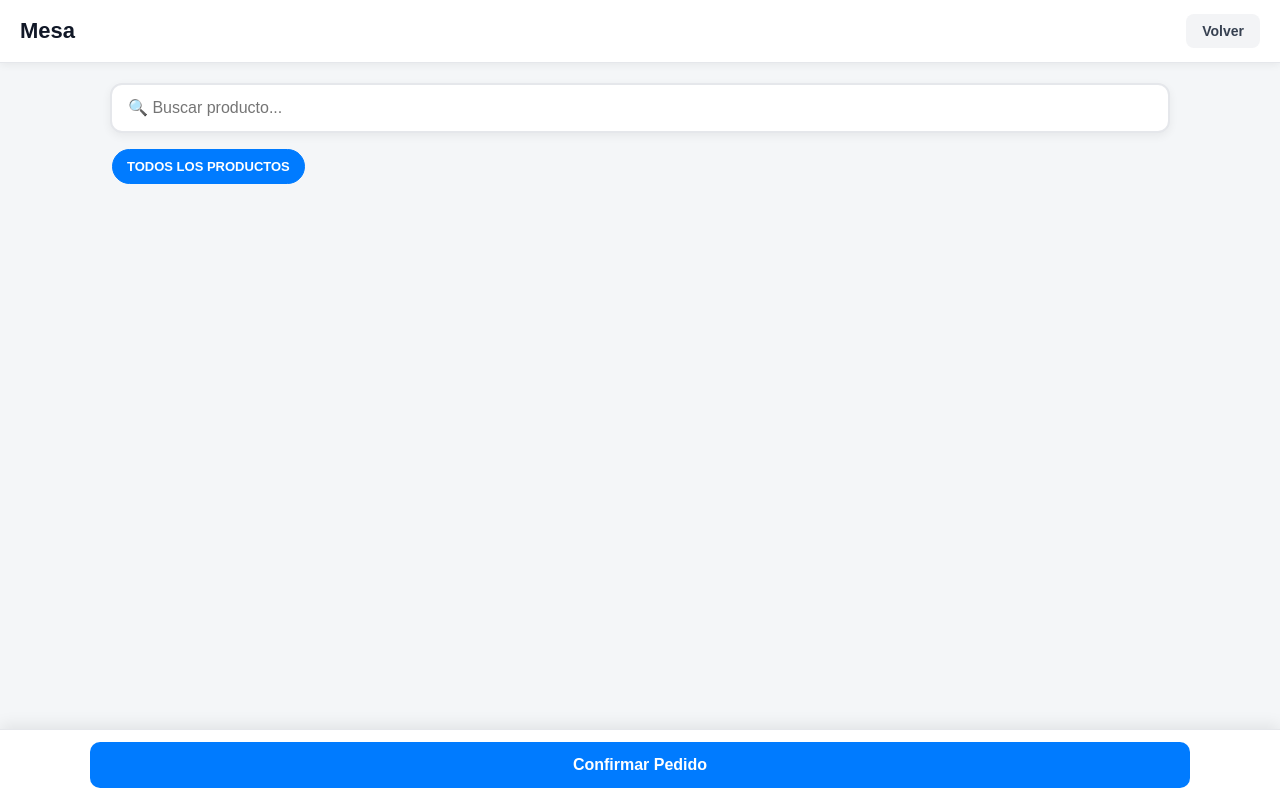
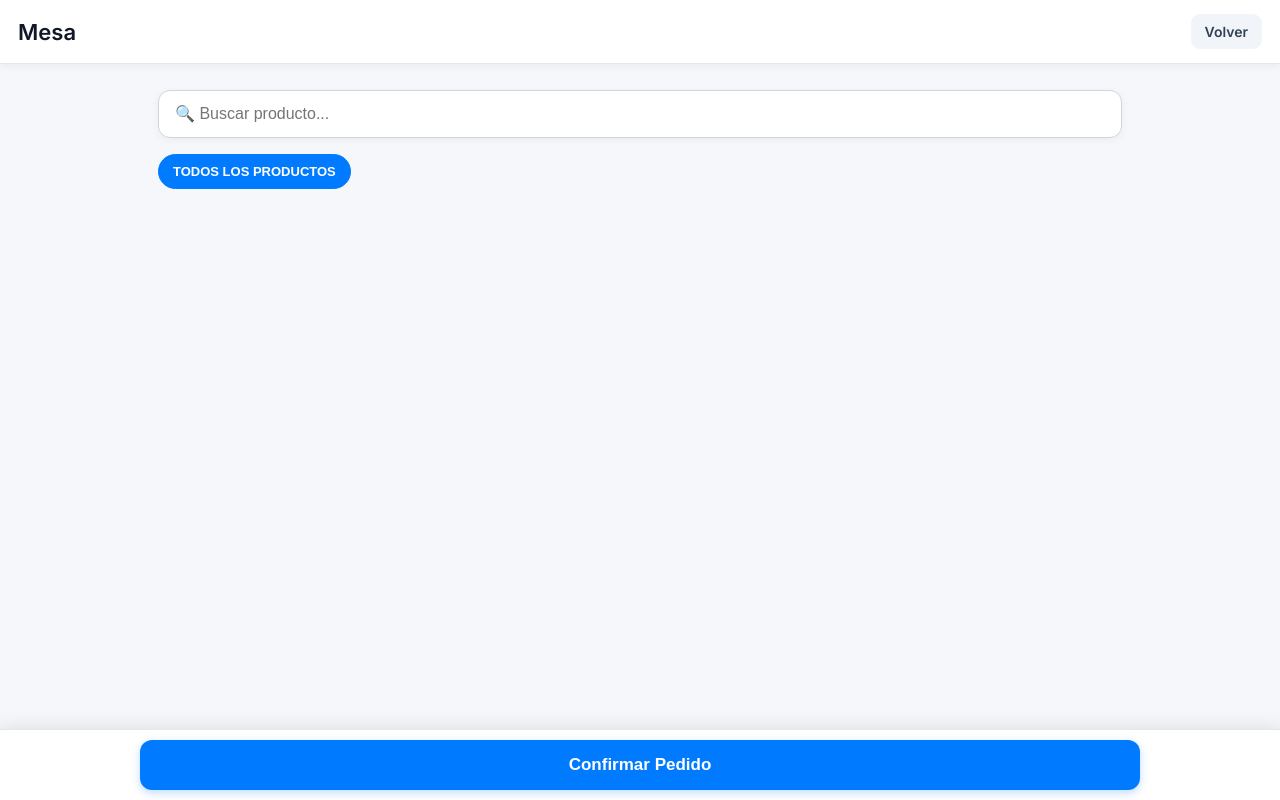
Before and after one commit to MatiasRetamales/Nexagest, a Django app: template pedidos/templates/pedidos/gestionar_pedido.html in a window 1280 px wide. Run offline with Django 5.2, Linux system fonts and the light colour scheme; the template is opened without the code that fills it, so the values that code supplies are empty.

Commit message:
Cambio en CSS gestionar pedido

```diff
--- a/pedidos/static/pedidos/css/gestionar_pedido.css
+++ b/pedidos/static/pedidos/css/gestionar_pedido.css
@@ -7,11 +7,11 @@
 }
 
 body {
-    font-family: Arial, sans-serif;
-    background: #f4f6f8;
     margin: 0;
     padding: 0;
-    color: #1f2937;
+    font-family: Inter, Arial, sans-serif;
+    background: #f5f7fa;
+    color: #222;
 }
 
 
@@ -22,16 +22,16 @@ body {
 .header-pedido {
     position: sticky;
     top: 0;
-    z-index: 1000;
-
-    background: white;
-    border-bottom: 1px solid #e5e7eb;
-
-    padding: 14px 20px;
+    z-index: 100;
 
     display: flex;
     align-items: center;
     justify-content: space-between;
+
+    padding: 14px 18px;
+
+    background: white;
+    border-bottom: 1px solid #e5e7eb;
 
     box-shadow: 0 2px 8px rgba(0, 0, 0, 0.06);
 }
@@ -39,6 +39,7 @@ body {
 .header-pedido h1 {
     margin: 0;
     font-size: 22px;
+    font-weight: 600;
     color: #111827;
 }
 
@@ -48,8 +49,7 @@ body {
 ======================================== */
 
 .contenedor-volver {
-    display: flex;
-    align-items: center;
+    margin: 0;
 }
 
 .btn-volver {
@@ -58,41 +58,37 @@ body {
     align-items: center;
     justify-content: center;
 
-    padding: 9px 16px;
+    padding: 9px 14px;
 
-    background: #f3f4f6;
-    color: #374151 !important;
+    background: #f1f5f9;
+    color: #334155 !important;
 
     text-decoration: none;
 
-    border-radius: 8px;
+    border-radius: 9px;
 
     font-size: 14px;
     font-weight: 600;
 
-    margin: 0;
-
-    box-shadow: none;
-
-    transition: 0.2s ease;
+    transition: 0.2s;
 }
 
 .btn-volver:hover {
-    background: #e5e7eb;
-    text-decoration: none;
+    background: #e2e8f0;
 }
 
 
 /* ========================================
-   CONTENEDOR PRINCIPAL
+   CONTENEDOR
 ======================================== */
 
 .contenedor-principal {
-    max-width: 1100px;
+    width: 100%;
+    max-width: 1000px;
 
     margin: 0 auto;
 
-    padding: 20px;
+    padding: 18px;
 }
 
 
@@ -101,15 +97,7 @@ body {
 ======================================== */
 
 #form-pedido {
-    background: transparent;
-
-    max-width: none;
-
-    margin: 0;
-
-    padding: 0;
-
-    box-shadow: none;
+    width: 100%;
 }
 
 
@@ -174,9 +160,11 @@ body {
 
     top: 65px;
 
-    z-index: 900;
+    z-index: 90;
 
-    margin: 0 0 12px;
+    padding: 8px 0;
+
+    background: #f5f7fa;
 }
 
 #buscador {
@@ -184,19 +172,17 @@ body {
 
     padding: 14px 16px;
 
-    background: white;
-
-    border: 2px solid #e5e7eb;
+    border: 1px solid #d1d5db;
 
     border-radius: 12px;
+
+    background: white;
 
     font-size: 16px;
 
     outline: none;
 
-    box-shadow: 0 3px 10px rgba(0, 0, 0, 0.06);
-
-    transition: 0.2s ease;
+    box-shadow: 0 2px 8px rgba(0, 0, 0, 0.05);
 }
 
 #buscador:focus {
@@ -219,9 +205,7 @@ body {
 
     overflow-x: auto;
 
-    padding: 4px 2px 12px;
-
-    margin-bottom: 4px;
+    padding: 8px 0 14px;
 
     scrollbar-width: none;
 }
@@ -231,21 +215,21 @@ body {
 }
 
 .btn-cat {
+    flex: 0 0 auto;
+
     width: auto;
 
-    flex: 0 0 auto;
+    margin: 0;
 
     padding: 9px 14px;
 
-    margin: 0;
+    border: 1px solid #d1d5db;
+
+    border-radius: 20px;
 
     background: white;
 
-    color: #4b5563;
-
-    border: 1px solid #d1d5db;
-
-    border-radius: 999px;
+    color: #374151;
 
     font-size: 13px;
 
@@ -531,17 +473,16 @@ body {
 
     right: 0;
 
-    z-index: 1000;
+    z-index: 200;
 
-    padding: 12px 20px;
+    padding: 10px 15px;
 
-    background: rgba(255, 255, 255, 0.95);
-
-    backdrop-filter: blur(8px);
+    background: rgba(255, 255, 255, 0.96);
 
     border-top: 1px solid #e5e7eb;
 
-    box-shadow: 0 -4px 15px rgba(0, 0, 0, 0.08);
+    box-shadow:
+        0 -4px 15px rgba(0, 0, 0, 0.08);
 }
 
 .btn-enviar {
@@ -549,95 +490,70 @@ body {
 
     width: 100%;
 
-    max-width: 1100px;
+    max-width: 1000px;
 
     margin: 0 auto;
 
-    padding: 14px 20px;
+    padding: 15px;
+
+    border: none;
+
+    border-radius: 12px;
 
     background: #007bff;
 
     color: white;
 
-    border: none;
-
-    border-radius: 10px;
-
-    font-size: 16px;
+    font-size: 17px;
 
     font-weight: 700;
 
     cursor: pointer;
 
-    transition: 0.2s ease;
+    box-shadow:
+        0 3px 8px rgba(0, 123, 255, 0.25);
 }
 
 .btn-enviar:hover {
-    background: #0069d9;
+    background: #0056b3;
 }
 
 .btn-enviar:active {
-    transform: scale(0.98);
+    transform: scale(0.99);
 }
 
 
 /* ========================================
-   RESPONSIVE TABLET
+   OCULTAR
 ======================================== */
 
-@media (max-width: 900px) {
-
-    .contenedor-productos {
-        grid-template-columns: repeat(3, minmax(0, 1fr));
-    }
-
+.hidden {
+    display: none !important;
 }
 
 
 /* ========================================
-   RESPONSIVE MÓVIL
+   TABLET
 ======================================== */
 
-@media (max-width: 650px) {
-
-    body {
-        background: #f4f6f8;
-    }
+@media (max-width: 768px) {
 
     .header-pedido {
         padding: 12px 14px;
     }
 
     .header-pedido h1 {
-        font-size: 19px;
-    }
-
-    .btn-volver {
-        padding: 8px 12px;
-
-        font-size: 13px;
+        font-size: 20px;
     }
 
     .contenedor-principal {
-        padding: 12px;
-    }
-
-    .buscador-container {
-        top: 57px;
-    }
-
-    #buscador {
-        padding: 13px 14px;
-
-        font-size: 15px;
+        padding: 10px;
     }
 
     .contenedor-productos {
-        grid-template-columns: repeat(2, minmax(0, 1fr));
+        grid-template-columns: repeat(2, 1fr);
 
         gap: 8px;
-
-        padding-bottom: 95px;
     }
 
     .product-card {
```
Also changed, not shown: other parts of pedidos/static/pedidos/css/gestionar_pedido.css (+93 -159 lines).
